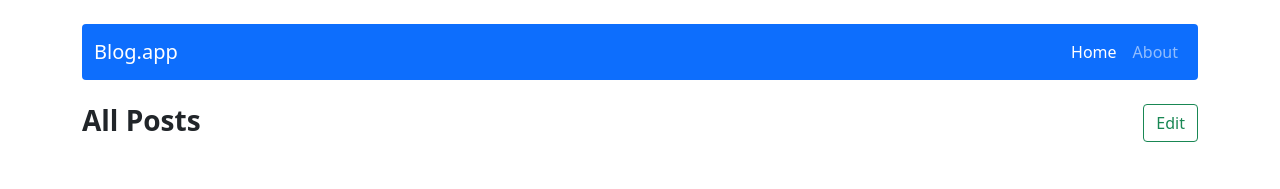
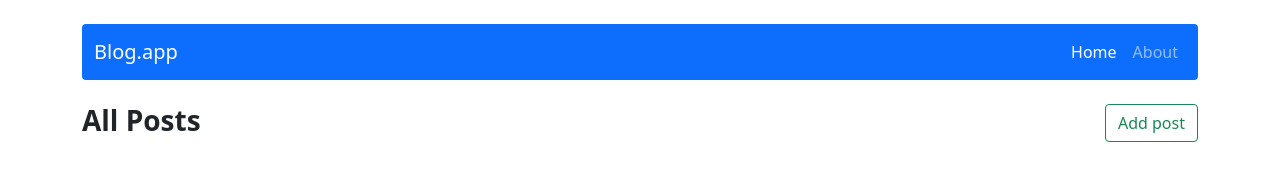
Before and after one commit to GrzeDul/crud-blog, a React (Create React App) app: page / in a window 1280 px wide. Shown: the top 189 px of the page. Built offline with nearby package versions, Linux system fonts and the light colour scheme.

Commit message:
Add link to add post

```diff
--- a/src/components/pages/Home/Home.js
+++ b/src/components/pages/Home/Home.js
@@ -1,13 +1,14 @@
 import RenderPosts from '../../features/RenderPosts/RenderPosts';
 import Button from 'react-bootstrap/Button';
+import { Link } from 'react-router-dom';
 const Home = () => {
   return (
     <main>
       <div className='main-title d-flex flex-row mb-5'>
         <h1 className='m-0 fs-3 text-bold'>All Posts</h1>
-        <Button variant='outline-success' className='ms-auto'>
-          Edit
-        </Button>
+        <Link to={`post/add`} className='ms-auto'>
+          <Button variant='outline-success'>Add post</Button>
+        </Link>
       </div>
       <RenderPosts />
     </main>
```
Also changed, not shown: 1 other file (tests, documents, lock files or other folders).
